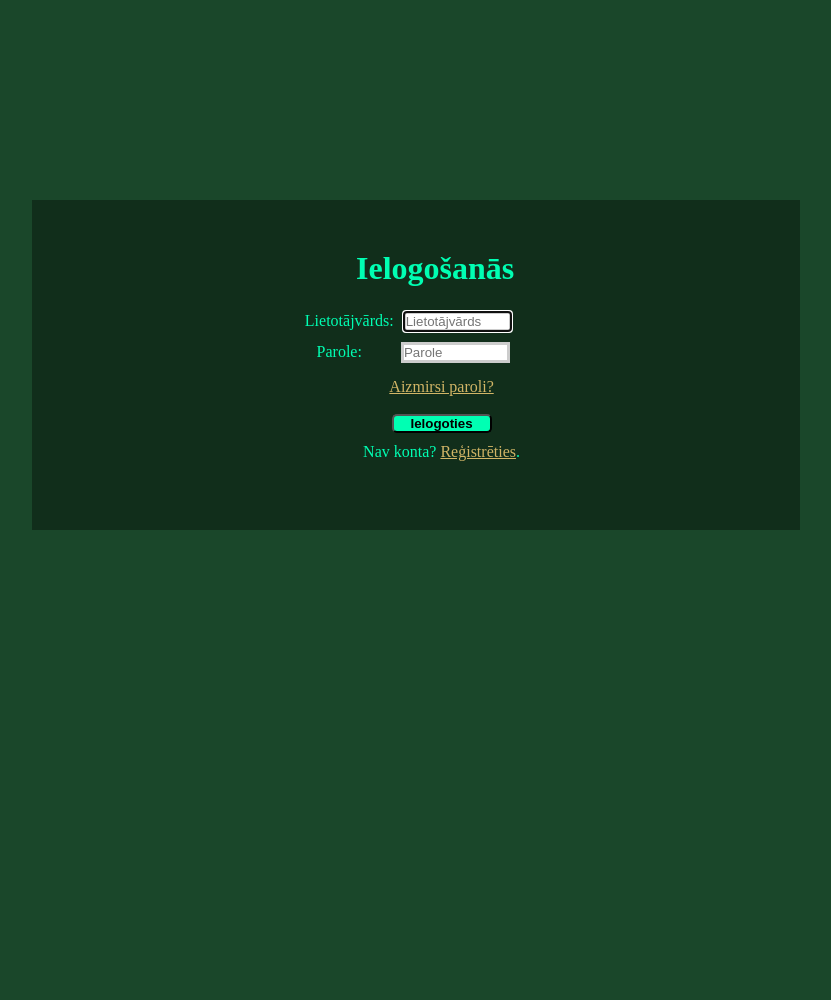
After one commit to ZigraFera/Laimdotu_Lade, a Flask app: page /ielogosanas in a window 1280 px wide. The commit adds this page. Shown: the part 200-1200 px from the top of the page, without its empty margins (368-1199 px from the left). Run offline with Flask 3, Linux system fonts and the light colour scheme.

Commit message:
Autorizācijas vizuāls un primitīvi funkcionāls  pogu un atsauču pamats

```diff
--- a/Dati/teksti.json
+++ b/Dati/teksti.json
@@ -1,26 +1,16 @@
 {
   "sakums":{
     "registresanas_poga": "REĢISTRĒTIES",
-    "ielogoties_poga": "IELOGOTIES",
-    "par_mums": "Par mums",
-    "kontakti": "Kontakti",
-    "majas": "Mājās \"Laimdotas\" ir dzīvojušas vairāks talantīgas paaudzes, bet šobrīd to apdzīvo Zarkeviču ģimene un katram ir savas intereses un hobiji. Šī ir vieta, kur uzgalbāt savus darbus, ja vēlas var dalīties ar lāžu īpašniekiem un citiem tās lietotājiem.",
-    "stastu_lade": "Šī lāde ir viena no lielākajām šajā mājā, jo  tajā  glabājas gan Initas, gan Annas, gan Daigas stāsti.",
-    "muzikas_lade": "",
-    "spelu_lade": "",
-    "mākslas_lade": ""
-
-
+    "ielogoties_poga": "IELOGOTIES"
   },
   "registresanas":{
-    "virsraksts":"Registrēšanas",
-    "lietotajvards": "Lietotaja vārds",
-    "parole": "Parole"
+    "lietotajvards": "Lietotaja vārds:",
+    "parole": "Parole:"
   },
   "ielogosanas":{
-    "virsraksts":"Ielogošanās",
-    "lietotajvards": "Lietotaja vārds",
-    "parole": "Parole"
+
+    "lietotajvards": "Lietotaja vārds:",
+    "parole": "Parole:"
 
   }
 }
--- a/main.py
+++ b/main.py
@@ -2,8 +2,34 @@ import json
 import sqlite3
 import random
 from flask import Flask, redirect, render_template, request, url_for
+
+
+def nolasit_teksta_datus(vietnes_vieta):
+  teksta_fails = open("Dati/teksti.json", encoding="utf8")
+  vietnes_teksti = json.load(teksta_fails)
+  teksta_fails.close()
+  if vietnes_vieta == "sakums":
+    return vietnes_teksti.get("sakums")
+  elif vietnes_vieta == "registresanas":
+    return vietnes_teksti.get("registresanas")
+  elif vietnes_vieta == "ielogosanas":
+    return vietnes_teksti.get("ielogosanas")
+
+
 app = Flask("app")
+
 @app.route("/")
-def index():
-  return render_template("sakums.html")
+def sakums():
+  teksti = nolasit_teksta_datus("sakums")
+  return render_template("sakums.html",teksti=teksti)
+
+@app.route("/registresanas", methods=["GET", "POST"])
+def registresanas():
+  teksti = nolasit_teksta_datus("registresanas")
+  return render_template("registresanas.html",teksti=teksti)
+
+@app.route("/ielogosanas", methods=["GET", "POST"])
+def ielogosanas():
+  teksti = nolasit_teksta_datus("ielogosanas")
+  return render_template("ielogosanas.html",teksti=teksti)
 app.run(host="0.0.0.0", port=8080)
--- a/static/style.css
+++ b/static/style.css
@@ -8,6 +8,37 @@ body {
   background-color: #1a472a;
   width: 100%;
   height: 100vh;
+}
+h1{
+  text-align:center;
+  font-weight:bold;
+  color:#00ffb3;
+  margin-left: 5%;
+}
+input[type="text"]{
+  margin: 5px;
+  width: 15%;
+  margin-right:15px;
+  border: 3px solid #ccc;
+}
+input[type="password"]{
+  margin: 5px;
+  width: 15%;
+  margin-left:35px;
+  border: 3px solid #ccc;
+}
+form{
+  padding:1rem;
+  margin:3px;
+  text-align: center;
+
+}
+#saglabat{
+  background-color: #00ffb3;
+  font-weight:bold;
+  margin-left:7%;
+  width:100px;
+  border-radius:5px;
 }
 
 #opciju_saraksts{
@@ -36,3 +67,25 @@ body {
   box-shadow: 0 5px #000000;
   transform: translateY(4px);
 }
+
+#registresanas_info,#ielogosanas_info,#info{
+  color:#00ffb3;
+  margin-top:25rem;
+  margin-left:25rem;
+  width:60%;
+  background-color: #00000059;
+
+
+
+  padding: 50px 0px 50px 0px;
+}
+p,a{
+  margin-top:10px;
+
+}
+p{
+  margin-left:7%;
+}
+a{
+  color:#d1b566;
+}
--- /dev/null
+++ b/templates/ielogosanas.html
@@ -0,0 +1,30 @@
+<!DOCTYPE html>
+<html lang="en">
+<head>
+  <meta charset="UTF-8">
+  <meta http-equiv="X-UA-Compatible" content="IE=edge">
+  <meta name="viewport" content="width=device-width, initial-scale=1.0">
+  <link href="../static/style.css" rel="stylesheet" type="text/css"/>
+  <link rel="icon" href="../static/Bildes/.ico" type="image/x-icon">
+  <title>Laumdotu Lāde</title>
+
+</head>
+<body>
+  <div id="ielogosanas_info">
+      <h1>Ielogošanās</h1>
+      <form action="ielogosanas" method= "post">
+        <label for="lvards">Lietotājvārds:</label>
+        <input autocomplete="off" autofocus placeholder="Lietotājvārds" type="text" id="lvards" name="lvards"required><br>
+        <label for="parole">Parole:</label>
+        <input autocomplete="off" autofocus placeholder="Parole" type="password" id="parole" name="parole"required><br>
+        <p><a href="/jauna_parole">Aizmirsi paroli?</a></p>
+      <br>
+        <input type = "submit" value = "Ielogoties" name = "submit" id="saglabat">
+
+       <p>Nav konta? <a href="/registresanas">Reģistrēties</a>.</p>
+    </form>
+  </div>
+
+
+</body>
+</html>
```
Also changed, not shown: templates/registresanas.html (added, +30 -0 lines).
